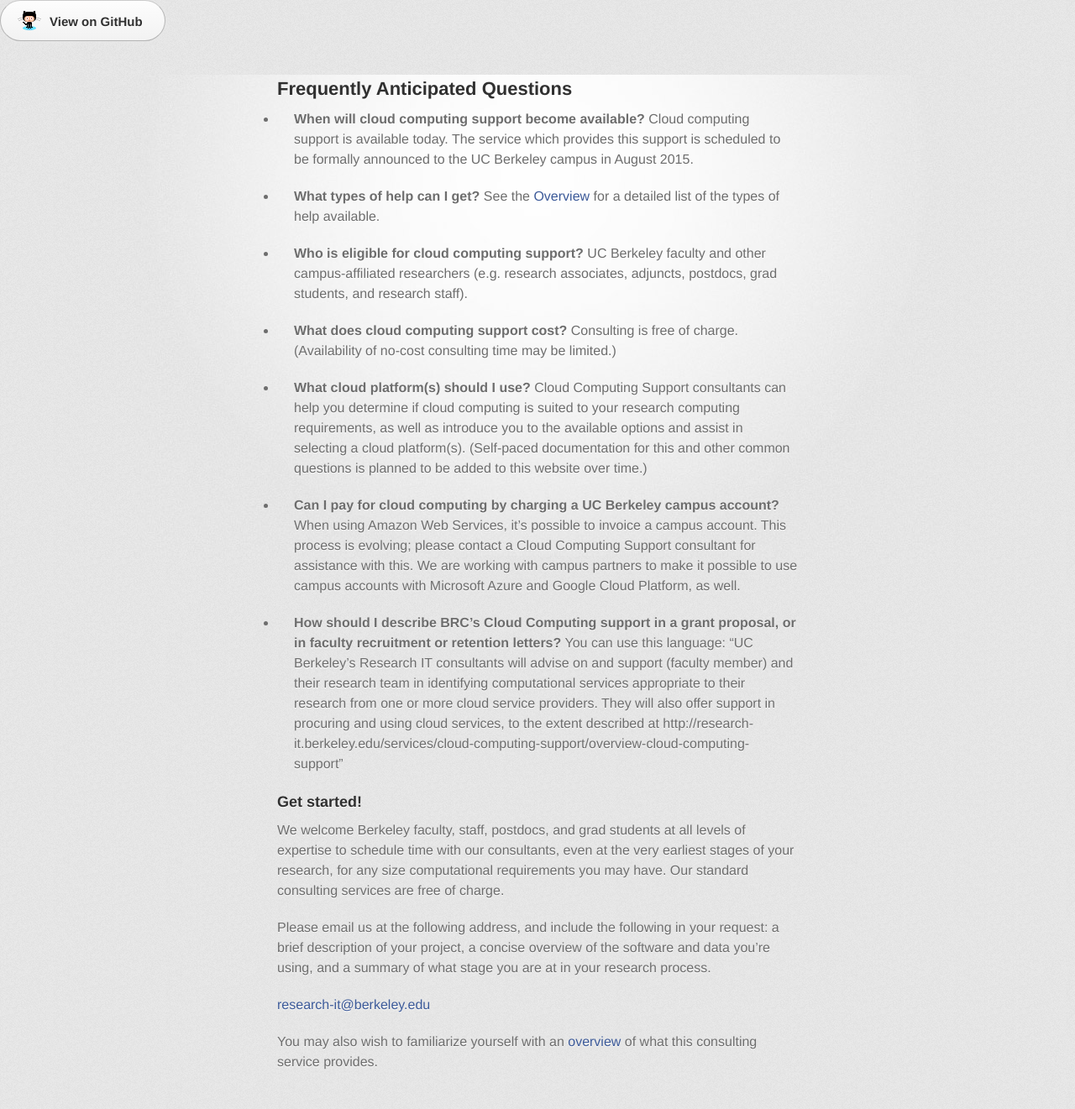
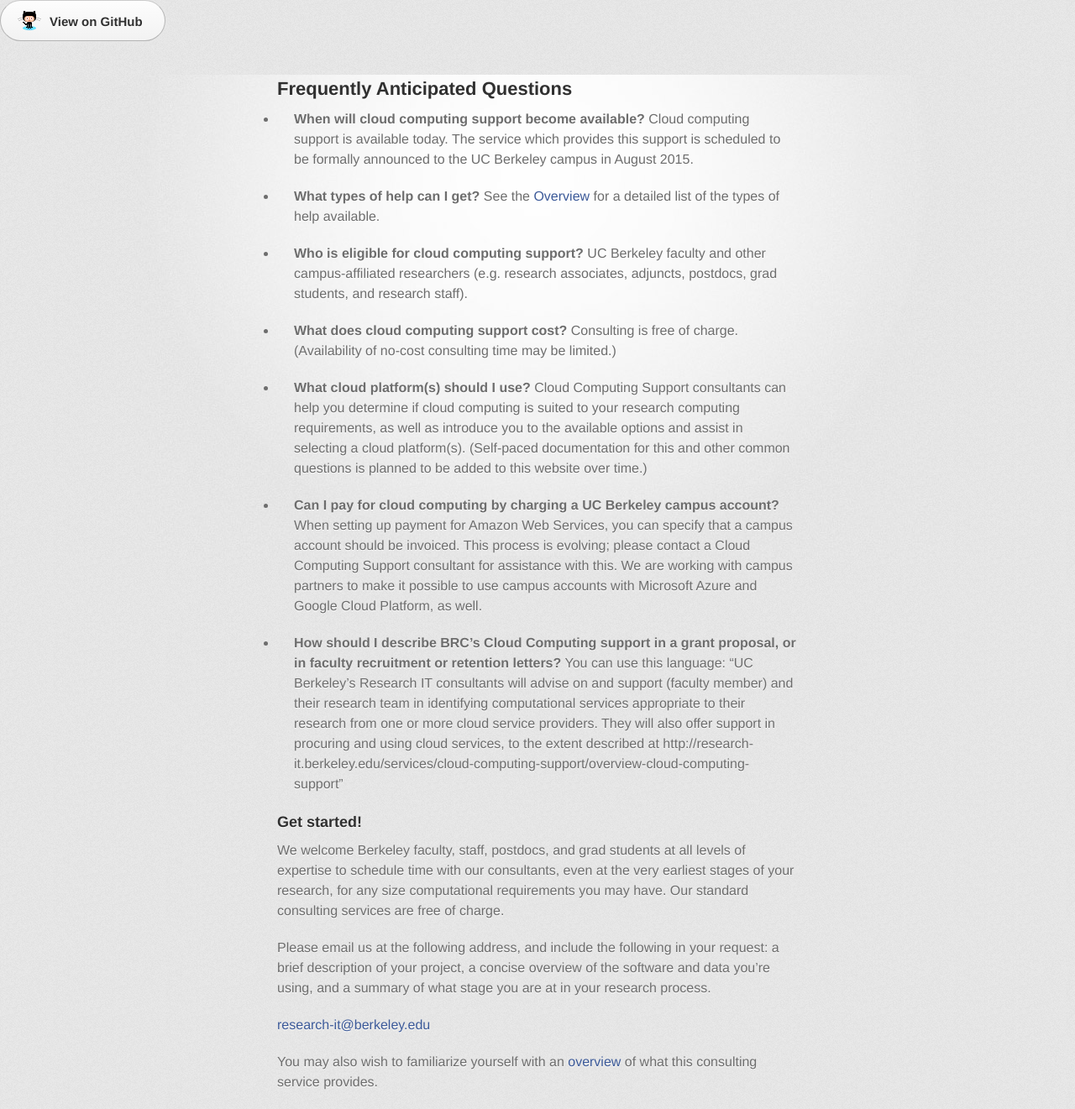
Before and after one commit to ucberkeley/brc-draft-documentation, a Jekyll site: the page built from cloud/faqs.md, in a window 1280 px wide. Shown: the whole page at 84% size. Built offline with Jekyll 4.4.1, drawn with Linux system fonts in a browser that asks for light colours; before the commit the page ends 1297 px from its top, so only the background shows below that.

Commit message:
Clarified wording around campus payments for AWS

```diff
--- a/cloud/faqs.md
+++ b/cloud/faqs.md
@@ -25,9 +25,10 @@
   (Self-paced documentation for this and other common questions is planned to be added to this website over time.)
 
 * **Can I pay for cloud computing by charging a UC Berkeley campus account?**
-  When using Amazon Web Services, it's possible to invoice a campus account. This process is evolving; please
-  contact a Cloud Computing Support consultant for assistance with this. We are working with campus partners
-  to make it possible to use campus accounts with Microsoft Azure and Google Cloud Platform, as well.
+  When setting up payment for Amazon Web Services, you can specify that a campus account should be invoiced.
+  This process is evolving; please contact a Cloud Computing Support consultant for assistance with this.
+  We are working with campus partners to make it possible to use campus accounts with Microsoft Azure
+  and Google Cloud Platform, as well.
 
 * **How should I describe BRC's Cloud Computing support in a grant proposal, or in faculty recruitment or retention letters?**
   You can use this language: "UC Berkeley's Research IT consultants will advise on and support (faculty member)
```
